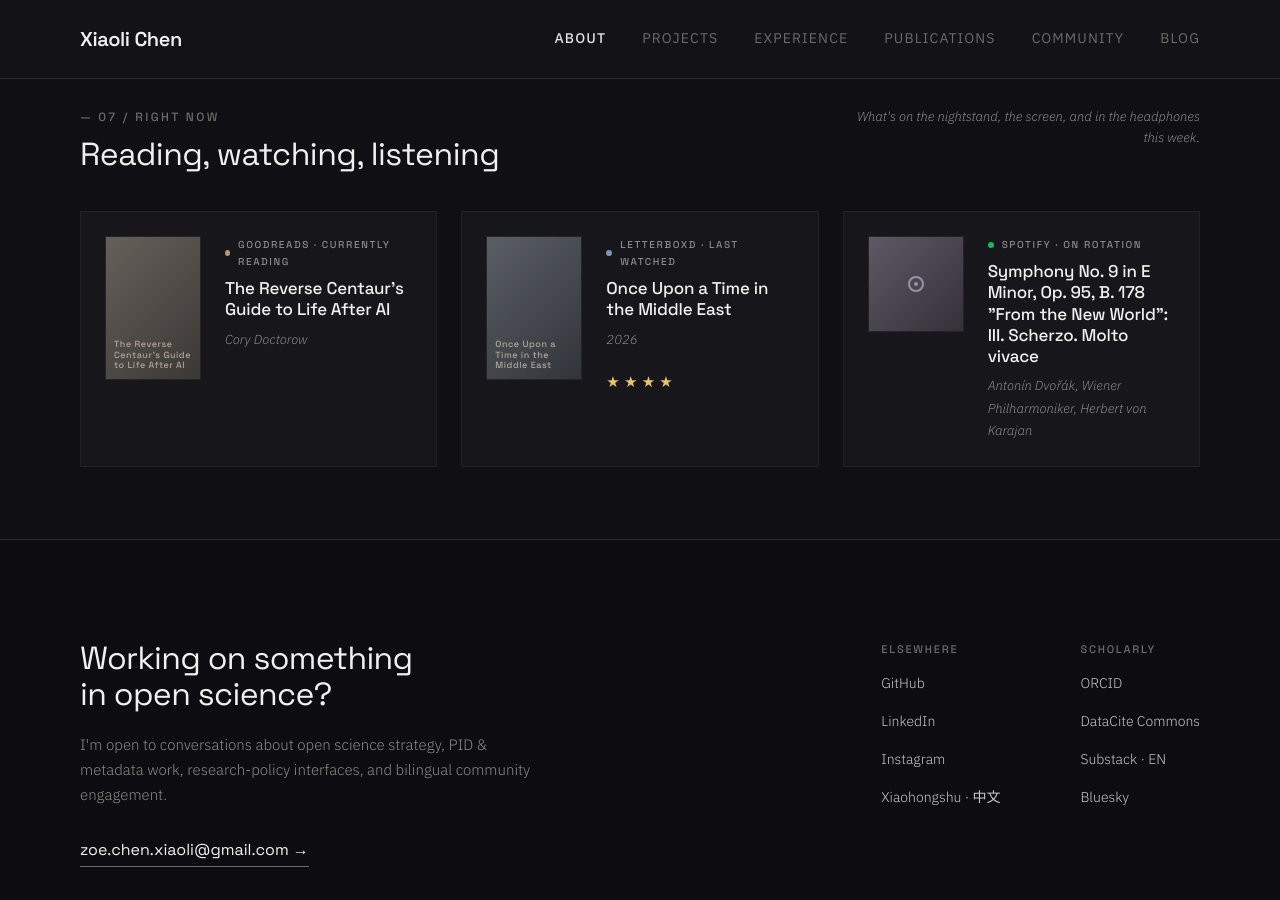
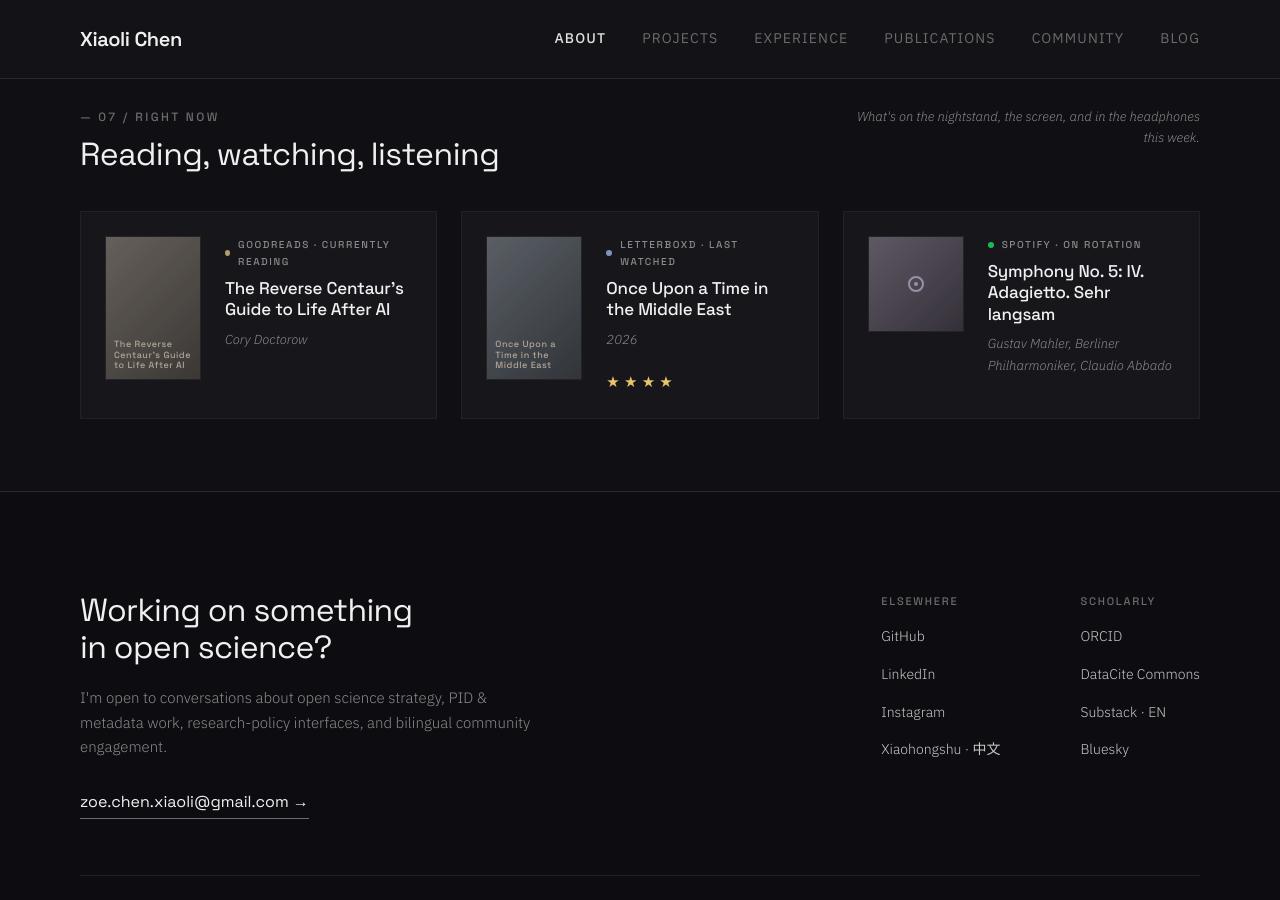
Before and after one commit to xchen101/xchen101.github.io, a Jekyll site: the page built from index.md, in a window 1280 px wide and 900 px high, scrolled down 6679 px. Built offline with Jekyll 4.4.1, drawn with Linux system fonts in a browser that asks for light colours; comment, search, counter and statistics services are not loaded; grey boxes are pictures that could not be loaded.

Commit message:
update: Right Now widget data (auto)

```diff
--- a/_data/now.yml
+++ b/_data/now.yml
@@ -1,4 +1,4 @@
-# Right now — auto-generated by Hermes cron on 2026-09-16 05:00 UTC
+# Right now — auto-generated by Hermes cron on 2026-09-16 11:00 UTC
 # Sources: Goodreads RSS / Letterboxd RSS / Spotify API
 
 reading:
@@ -24,8 +24,8 @@ listening:
   service: "Spotify"
   accent: "#1DB954"
   label: "On rotation"
-  title: "Symphony No. 9 in E Minor, Op. 95, B. 178 \"From the New World\": III. Scherzo. Molto vivace"
-  artist: "Antonín Dvořák, Wiener Philharmoniker, Herbert von Karajan"
-  url: "https://open.spotify.com/track/1S6Rbar8VTsj4Kqr7IeGnN"
+  title: "Symphony No. 5: IV. Adagietto. Sehr langsam"
+  artist: "Gustav Mahler, Berliner Philharmoniker, Claudio Abbado"
+  url: "https://open.spotify.com/track/1Z1DK8nlqNmV9RywT9QRCB"
   profile_url: "https://open.spotify.com/"
-  image: "https://i.scdn.co/image/ab67616d00001e02753a25c2cf1be4e0ac045a00"
+  image: "https://i.scdn.co/image/ab67616d00001e0234249cffdd5e62ba1295e62b"
```
